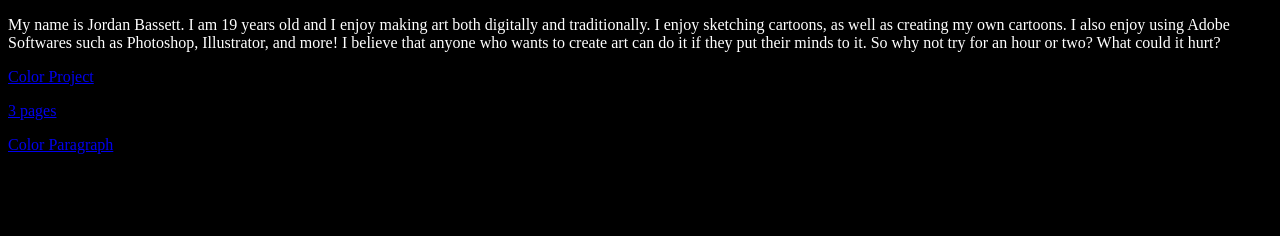
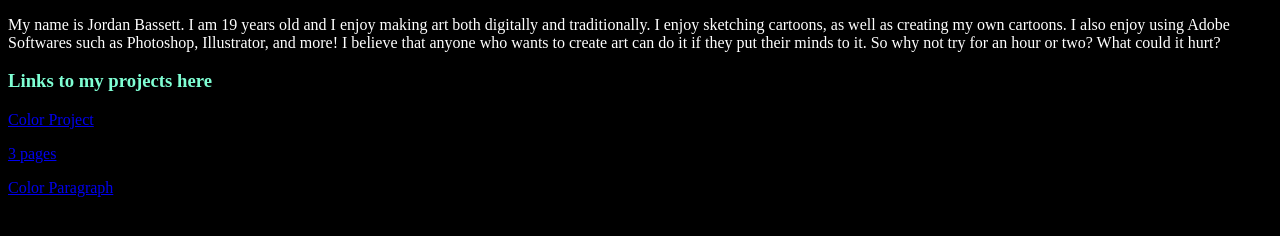
Before and after one commit to JDForever21/Rootspring2022Bassett, a plain HTML site: page index copy.html in a window 1280 px wide. Shown: the part 188-424 px from the top of the page. Drawn offline with Linux system fonts and the light colour scheme.

Commit message:
Update index copy.html

```diff
--- a/index copy.html
+++ b/index copy.html
@@ -9,6 +9,7 @@
         <h2 style="color:aquamarine; font-size: x-large;">All about me!</h2>
         <img src="189206228_4060543767299632_2457320670657155429_n.jpg">
         <p style="color: white;">My name is Jordan Bassett. I am 19 years old and I enjoy making art both digitally and traditionally. I enjoy sketching cartoons, as well as creating my own cartoons. I also enjoy using Adobe Softwares such as Photoshop, Illustrator, and more! I believe that anyone who wants to create art can do it if they put their minds to it. So why not try for an hour or two? What could it hurt? </p>
+        <h3 style="color: aquamarine;">Links to my projects here</h3>
        <a href="file:///Volumes/JD%20Flash/Rootspring2022Bassett/Colorassignment/Index%20and%20color%20assignment/colorproject.html">Color Project</a>
         <P>
         <a href="file:///Volumes/JD%20Flash/Rootspring2022Bassett/BassettJ_art2602_3pages/BassettJ_art2602_3pagessafaribrowser/htmldisney1safari.html">3 pages</a>
```
